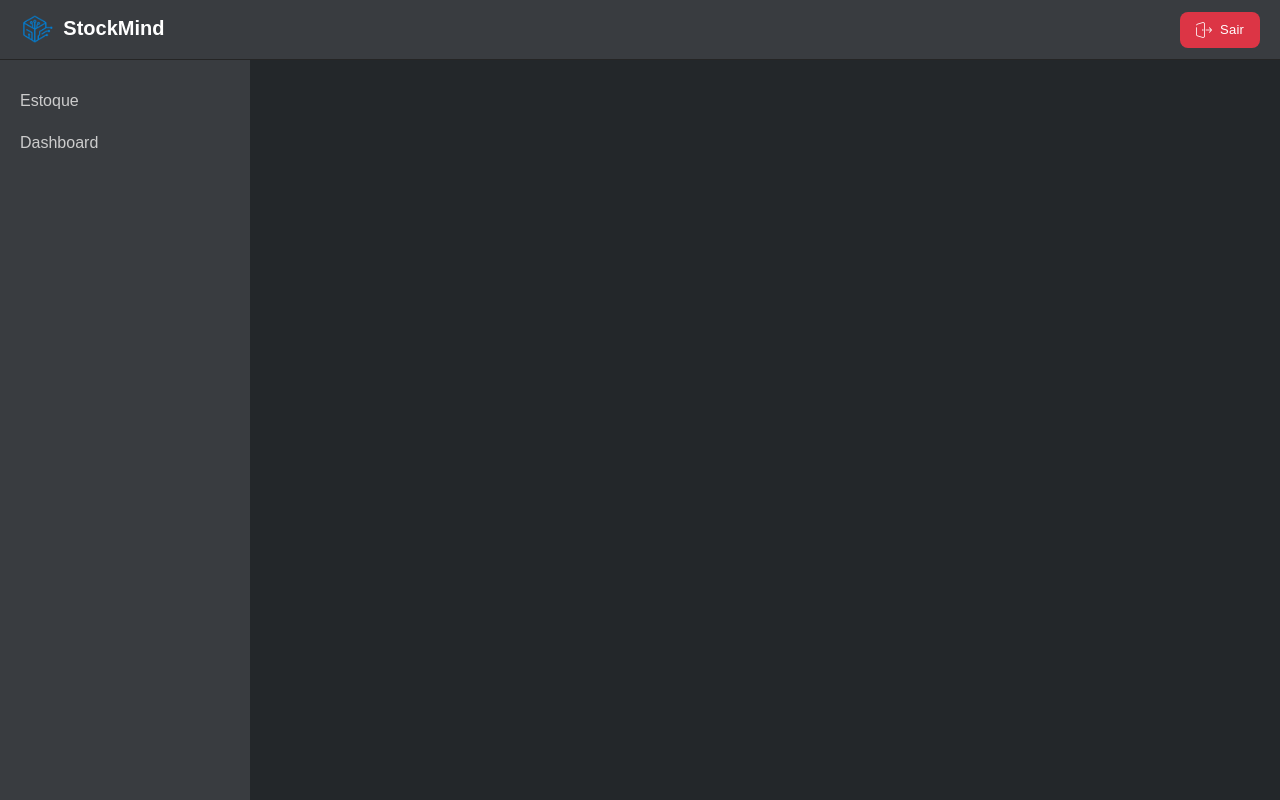
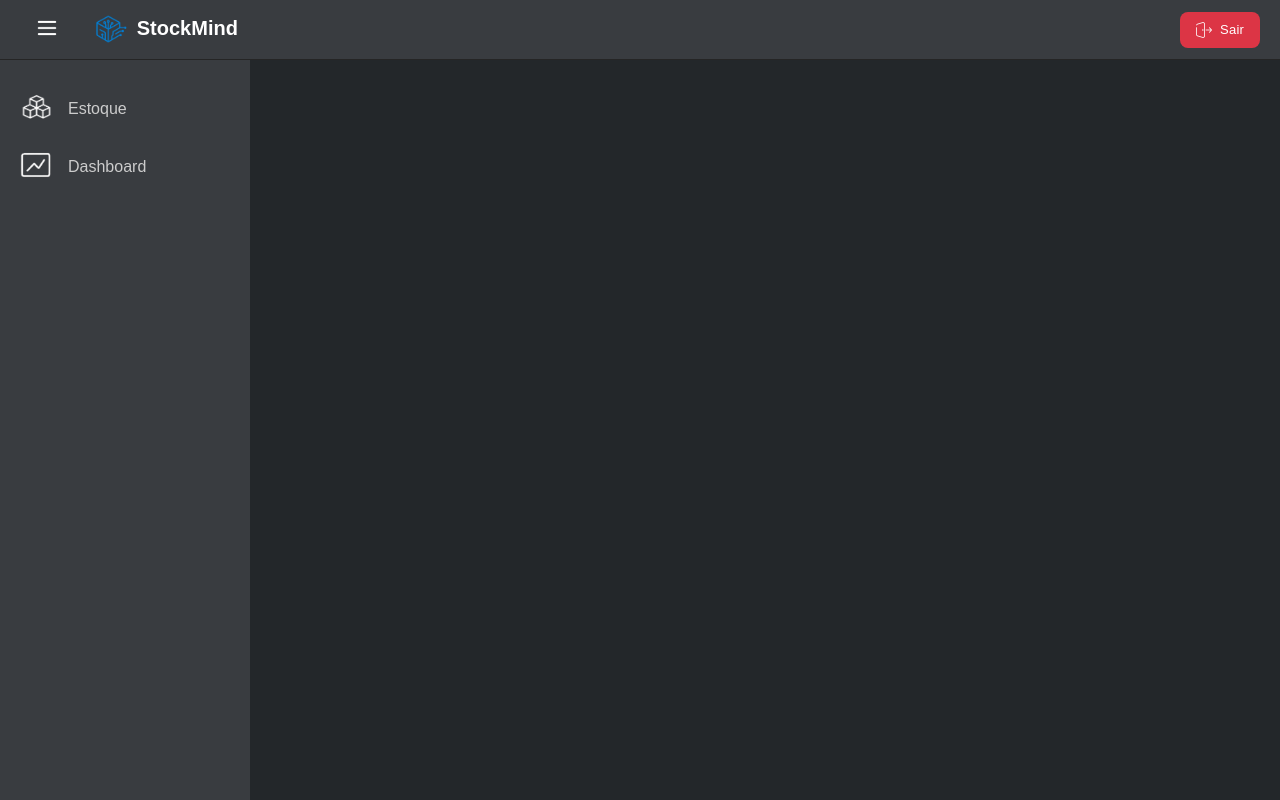
Before and after one commit to leonardogranata/StockMind, a Django app: template StockMind/templates/base.html in a window 1280 px wide. Run offline with Django 5.2, Linux system fonts and the light colour scheme; the template is opened without the code that fills it, so the values that code supplies are empty.

Commit message:
Adicionando ícones a sidebar e opção de minimizar e maximizar a sidebar

```diff
--- a/StockMind/static/css/style.css
+++ b/StockMind/static/css/style.css
@@ -42,8 +42,8 @@ body {
     font-weight: bold;
     color: white;
     cursor: default;
-    /* margin-left: 50px; */
     text-decoration: none;
+    margin-left: 15px;
 }
 
 .logo img {
@@ -113,18 +148,15 @@ body {
 
 .sidebar-item.active {
     border-right: 4px solid #007BFF; /* azul bonito */
-    background-color: #3a3a3a;
+    background-color: #313238;
 
 }
 
 .sidebar-item:hover {
-    background-color: #3a3a3a;
+    background-color: #313238;
     color: white;
 }
 
-.sidebar-item.with-badge {
-    justify-content: space-between;
-}
 
 .badge {
     background-color: #007acc;
@@ -133,6 +165,12 @@ body {
     padding: 2px 6px;
     border-radius: 10px;
     font-weight: 500;
+}
+
+.icon img {
+    width: 33px;
+    height: 30px;
+    margin-right: 15px;
 }
 
 /* ÁREA PRINCIPAL DE CONTEÚDO */
@@ -147,6 +185,28 @@ body {
 .page-header {
     margin-bottom: 30px;
 }
+
+.menu-btn {
+    background: none;
+    border: none;
+    color: white;
+    font-size: 22px;
+    cursor: pointer;
+    padding: 0 15px;
+    margin-right: none;
+}
+
+.menu-btn img {
+    width: 24px;
+    height: 24px;
+    filter: invert(1);
+    margin-bottom: -5px;
+}
+
+.menu-btn:hover {
+    color: #007BFF; /* azul de destaque */
+}
+
 
 .page-title {
     font-size: 32px;
--- /dev/null
+++ b/StockMind/static/js/sidebar.js
@@ -0,0 +1,23 @@
+document.addEventListener("DOMContentLoaded", function () {
+    const toggleBtn = document.getElementById("toggle-btn");
+    const sidebar = document.getElementById("sidebar");
+    const mainContent = document.querySelector(".main-content");
+
+    // Recupera o estado da sidebar
+    if (localStorage.getItem("sidebar-collapsed") === "true") {
+        sidebar.classList.add("collapsed");
+        mainContent.style.marginLeft = "70px";
+    }
+
+    toggleBtn.addEventListener("click", function () {
+        sidebar.classList.toggle("collapsed");
+
+        if (sidebar.classList.contains("collapsed")) {
+            mainContent.style.marginLeft = "70px";
+            localStorage.setItem("sidebar-collapsed", "true");
+        } else {
+            mainContent.style.marginLeft = "250px";
+            localStorage.setItem("sidebar-collapsed", "false");
+        }
+    });
+});
--- a/StockMind/templates/base.html
+++ b/StockMind/templates/base.html
@@ -13,40 +13,54 @@
 <body>
     <!-- HEADER SUPERIOR -->
     <header class="header">
+        <div class="esquerdo">
+            <button id="toggle-btn" class="menu-btn">
+                <img src="{% static 'media/img/sidebar-icon.png' %}" alt="Sidebar Icon">
+            </button>
+
             <a href="{% url 'home' %}" class="logo">
                 <img id="logo-id" src="{% static 'media/img/favicon.png' %}" alt="Logo">StockMind
             </a>
+        </div>
+
+
         <div class="header-right">
             <button id="logout-button" onclick="window.location.href='{% url 'logout' %}'">
                 <img src="{% static 'media/img/logout.png' %}" alt="Icone de logout">
                 Sair
             </button>
         </div>
+
     </header>
 
     <!-- SIDEBAR LATERAL -->
-    <nav class="sidebar">
+    <nav class="sidebar" id="sidebar">
         <div class="sidebar-section">
             <a href="{% url 'home' %}"
             class="sidebar-item {% if request.resolver_match.url_name == 'home' %}active{% endif %}">
-            Estoque
+                <i class="icon"><img src="{% static 'media/img/icon-estoque.png' %}" alt="Icon de Estoque"></i>
+                <span class="text">Estoque</span>
             </a>
             <a href="#"
-            class="sidebar-item with-badge {% if request.resolver_match.url_name == 'dashboard' %}active{% endif %}">
-            Dashboard
+            class="sidebar-item {% if request.resolver_match.url_name == 'dashboard' %}active{% endif %}">
+                <i class="icon"><img src="{% static 'media/img/icon-dashboard.png' %}" alt="Icon de Dashboard"></i>
+                <span class="text">Dashboard</span>
             </a>
         </div>
 
         {% if user.is_superuser %}
         <div class="sidebar-section">
             <div class="sidebar-title">Área administrativa</div>
+            <div class="sidebar-title-abbr">A.D.</div>
             <a href="#"
             class="sidebar-item {% if request.resolver_match.url_name == 'auditoria' %}active{% endif %}">
-                Auditoria
+                 <i class="icon"><img src="{% static 'media/img/icon-auditoria.png' %}" alt="Icon de Auditoria"></i>
+                <span class="text">Auditoria</span>
             </a>
             <a href="{% url 'listar' %}"
             class="sidebar-item {% if request.resolver_match.url_name == 'listar' %}active{% endif %}">
-                Usuários
+                <i class="icon"><img src="{% static 'media/img/icon-usuarios.png' %}" alt="Icon de Usuário"></i>
+                <span class="text">Usuários</span>
             </a>
         </div>
         {% endif %}
@@ -56,5 +70,6 @@
     <main class="main-content">
         {% block content %}{% endblock %}
     </main>
+    <script src="{% static 'js/sidebar.js' %}"></script>
 </body>
 </html>
```
Also changed, not shown: other parts of StockMind/static/css/style.css (+35 -0 lines), StockMind/db.sqlite3, StockMind/static/media/img/icon-auditoria.png (added), StockMind/static/media/img/icon-dashboard.png (added), StockMind/static/media/img/icon-estoque.png (added), StockMind/static/media/img/icon-usuarios.png (added), StockMind/static/media/img/sidebar-icon.png (added). Lines whose indentation alone changed are shown as unchanged.
